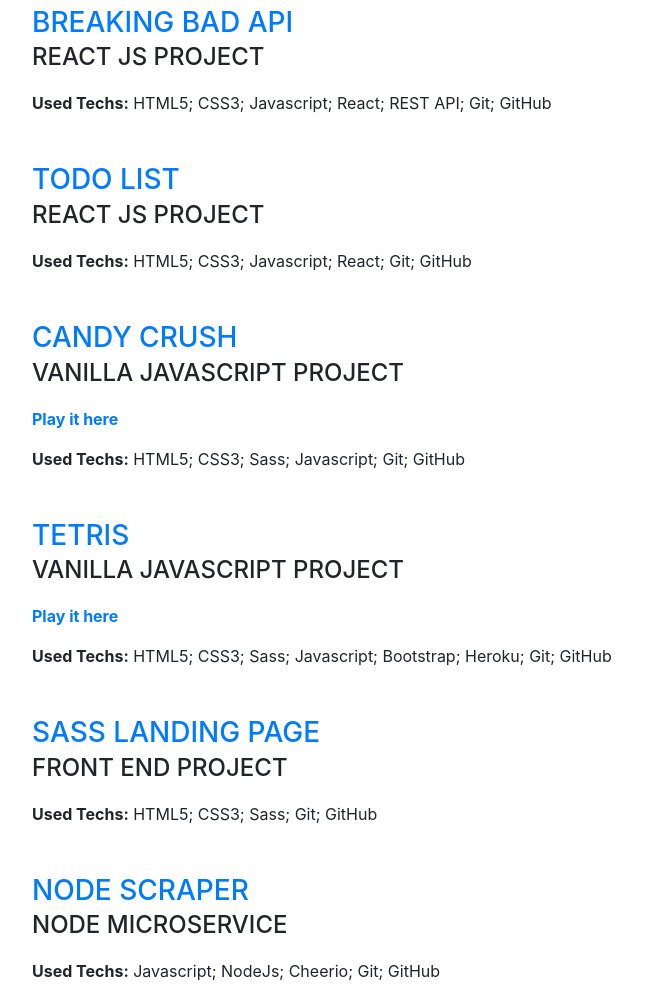
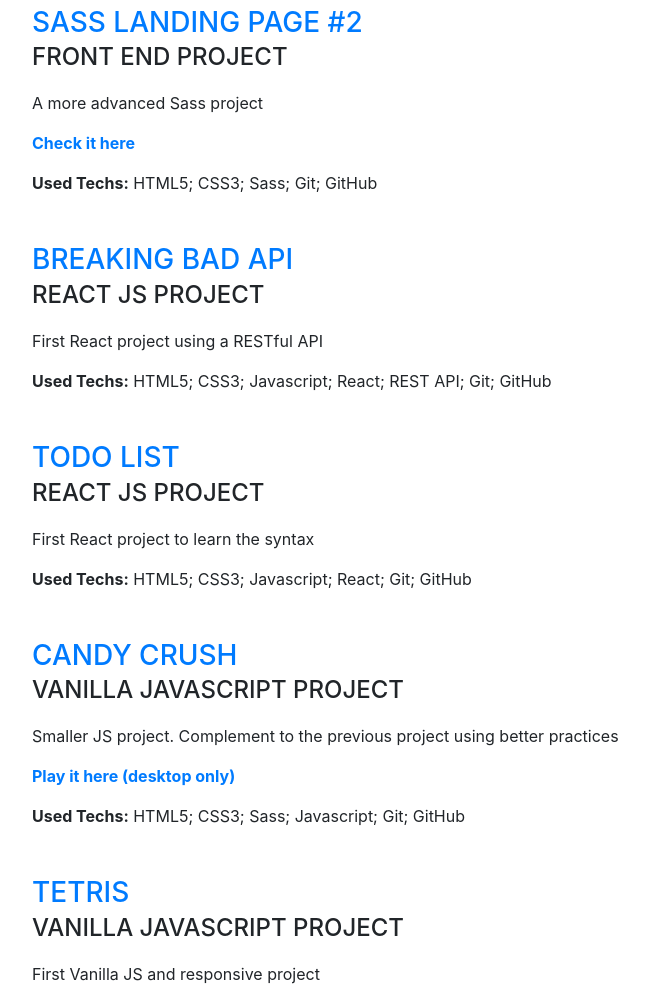
Before and after one commit to eynlanzer/cv, a website with bundled scripts: page index.html in a window 1280 px wide. Shown: the part 4620-5609 px from the top of the page, without its empty margins (288-937 px from the left). Built offline with nearby package versions, Linux system fonts and the light colour scheme; a web font is replaced by a local one.

Commit message:
updated CV

```diff
--- a/index.html
+++ b/index.html
@@ -357,8 +357,19 @@
 
           <div class="resume-item d-flex flex-column flex-md-row mb-5">
             <div class="resume-content mr-auto">
+              <h3 class="mb-0"><a href="https://github.com/Manuofthebirth/shoe_landingpg" target="_blank">Sass Landing Page #2</h3></a>
+              <div class="subheading mb-3">Front End Project</div>
+              <p>A more advanced Sass project</p>
+              <div class="test-score"><a href="https://shoe-landingpg.hostman.site/" target="_blank"><p>Check it here</p></div></a>
+              <div><strong>Used Techs:</strong> HTML5; CSS3; Sass; Git; GitHub</div>
+            </div>
+          </div>
+
+          <div class="resume-item d-flex flex-column flex-md-row mb-5">
+            <div class="resume-content mr-auto">
               <h3 class="mb-0"><a href="https://github.com/Manuofthebirth/breaking-bad" target="_blank">Breaking Bad API</h3></a>
               <div class="subheading mb-3">React JS project</div>
+              <p>First React project using a RESTful API</p>
               <div><strong>Used Techs:</strong> HTML5; CSS3; Javascript; React; REST API; Git; GitHub</div>
             </div>
           </div>
@@ -367,6 +378,7 @@
             <div class="resume-content mr-auto">
               <h3 class="mb-0"><a href="https://github.com/Manuofthebirth/react-todo" target="_blank">ToDo List</h3></a>
               <div class="subheading mb-3">React JS project</div>
+              <p>First React project to learn the syntax</p>
               <div><strong>Used Techs:</strong> HTML5; CSS3; Javascript; React; Git; GitHub</div>
             </div>
           </div>
@@ -375,7 +387,8 @@
             <div class="resume-content mr-auto">
               <h3 class="mb-0"><a href="https://github.com/Manuofthebirth/candy_crush" target="_blank">Candy Crush</h3></a>
               <div class="subheading mb-3">Vanilla Javascript project</div>
-              <div class="test-score"><a href="https://candy-crush-8da7.hostman.site/" target="_blank"><p>Play it here</p></div></a>
+              <p>Smaller JS project. Complement to the previous project using better practices</p>
+              <div class="test-score"><a href="https://candy-crush-8da7.hostman.site/" target="_blank"><p>Play it here (desktop only)</p></div></a>
               <div><strong>Used Techs:</strong> HTML5; CSS3; Sass; Javascript; Git; GitHub</div>
             </div>
           </div>
@@ -384,6 +397,7 @@
             <div class="resume-content mr-auto">
               <h3 class="mb-0"><a href="https://github.com/Manuofthebirth/js-tetris" target="_blank">Tetris</h3></a>
               <div class="subheading mb-3">Vanilla Javascript project</div>
+              <p>First Vanilla JS and responsive project</p>
               <div class="test-score"><a href="https://manutetris.herokuapp.com/" target="_blank"><p>Play it here</p></div></a>
               <div><strong>Used Techs:</strong> HTML5; CSS3; Sass; Javascript; Bootstrap; Heroku; Git; GitHub</div>
             </div>
@@ -391,8 +405,9 @@
 
           <div class="resume-item d-flex flex-column flex-md-row mb-5">
             <div class="resume-content mr-auto">
-              <h3 class="mb-0"><a href="https://github.com/Manuofthebirth/sass_learning" target="_blank">Sass Landing Page</h3></a>
+              <h3 class="mb-0"><a href="https://github.com/Manuofthebirth/sass_learning" target="_blank">Sass Landing Page #1</h3></a>
               <div class="subheading mb-3">Front End Project</div>
+              <p>First Sass project to learn the syntax</p>
               <div><strong>Used Techs:</strong> HTML5; CSS3; Sass; Git; GitHub</div>
             </div>
           </div>
```
